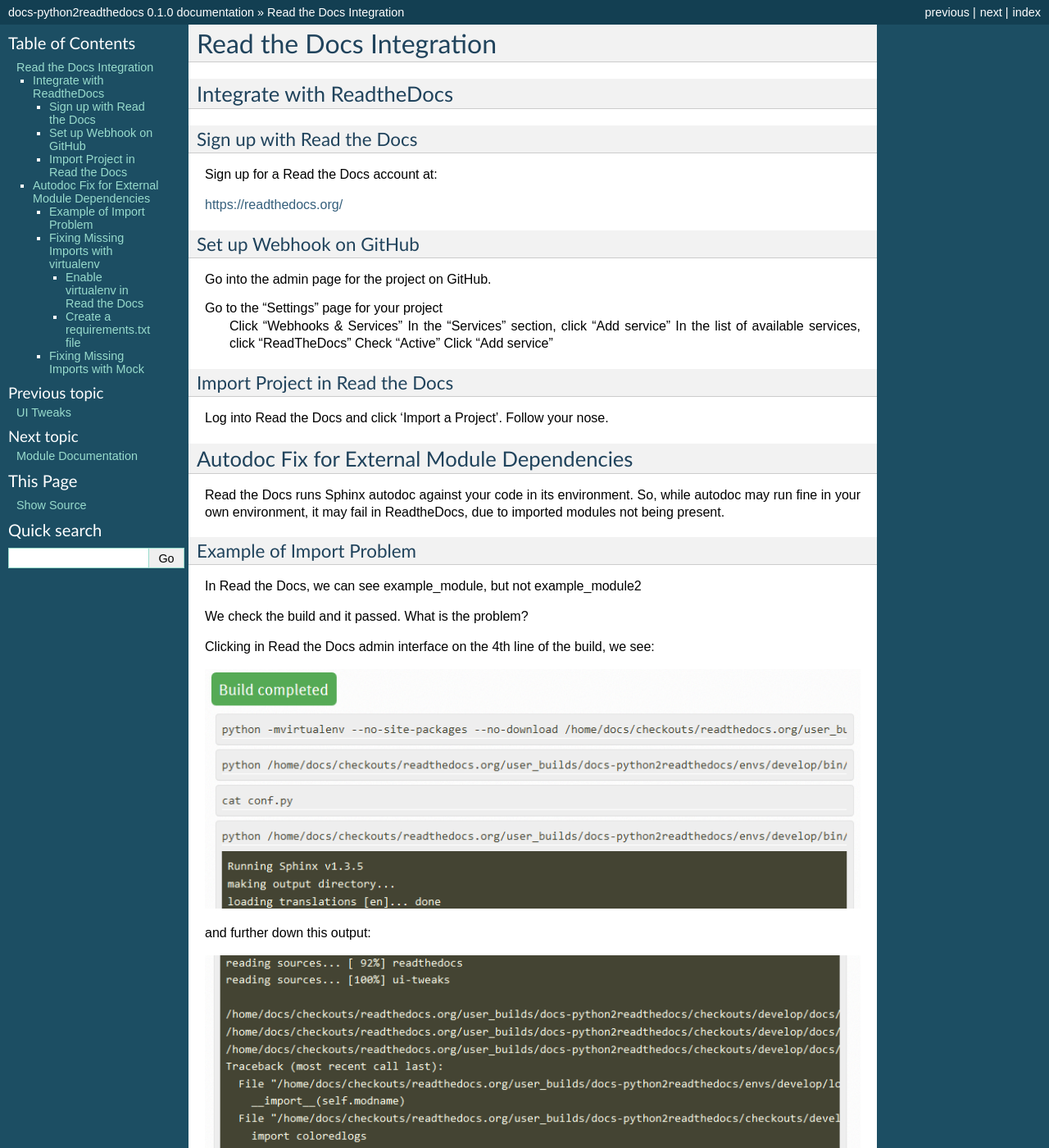
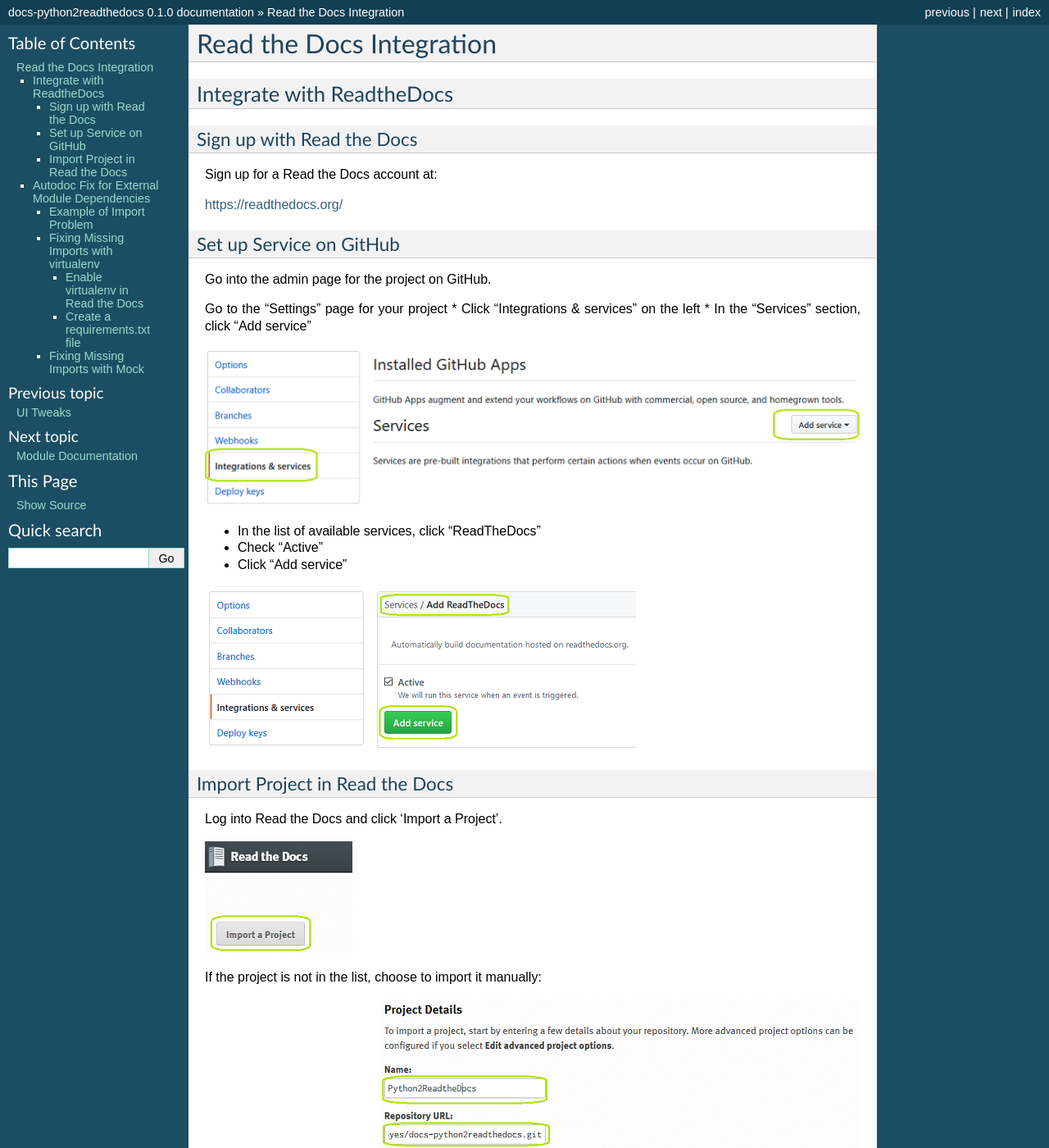
Before and after one commit to mattjhayes/docs-python2readthedocs, a Sphinx documentation site: the page built from docs/source/readthedocs.rst, in a window 1280 px wide and 1400 px high. Shown: the whole window at 82% size. Built offline with Sphinx 7.4.7, drawn with Linux system fonts in a browser that asks for light colours.

Commit message:
Updates for integration between Github and ReadtheDocs

```diff
--- a/docs/source/readthedocs.rst
+++ b/docs/source/readthedocs.rst
@@ -13,22 +13,35 @@
 
 `<https://readthedocs.org/>`_
 
-Set up Webhook on GitHub
+Set up Service on GitHub
 ========================
 
 Go into the admin page for the project on GitHub.
 
 Go to the “Settings” page for your project
-  Click “Webhooks & Services”
-  In the “Services” section, click “Add service”
-  In the list of available services, click “ReadTheDocs”
-  Check “Active”
-  Click “Add service”
+* Click “Integrations & services” on the left
+* In the “Services” section, click “Add service”
+
+.. image:: images/github_integration_settings_1.png
+
+* In the list of available services, click “ReadTheDocs”
+* Check “Active”
+* Click “Add service”
+
+.. image:: images/github_integration_settings_2.png
 
 Import Project in Read the Docs
 ===============================
 
-Log into Read the Docs and click 'Import a Project'. Follow your nose.
+Log into Read the Docs and click 'Import a Project'.
+
+.. image:: images/rtd_import_1.png
+
+If the project is not in the list, choose to import it manually:
+
+.. image:: images/rtd_import_2.png
+
+.. image:: images/rtd_import_3.png
 
 ********************************************
 Autodoc Fix for External Module Dependencies
```
Also changed, not shown: docs/source/images/github_https.png (added), docs/source/images/github_integration_settings_1.png (added), docs/source/images/github_integration_settings_2.png (added), docs/source/images/rtd_import_1.png (added), docs/source/images/rtd_import_2.png (added), docs/source/images/rtd_import_3.png (added), docs/source/images/rtd_settings.png (added).
